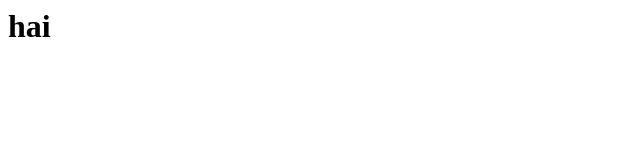
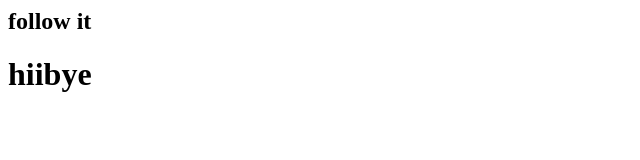
Before and after one commit to AnushaAShet/html-demo, a plain HTML site: page index.html in a window 1280 px wide. Shown: the whole page, without its empty margins (0-640 px from the left). Drawn offline with Linux system fonts and the light colour scheme.

Commit message:
modified

```diff
--- a/index.html
+++ b/index.html
@@ -1,6 +1,7 @@
 <html>
 <body>
-<h1>hai<h1>
+<h2>follow it</h2>
+<h1>hiibye</h2>
 
 </body>
 <html>
```
